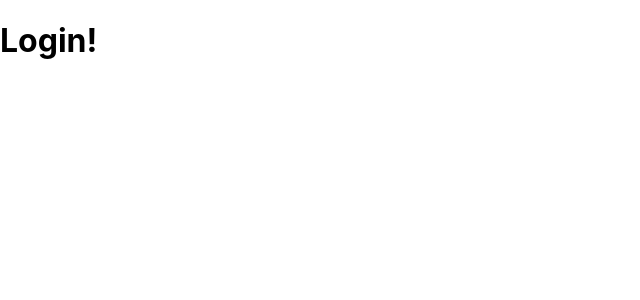
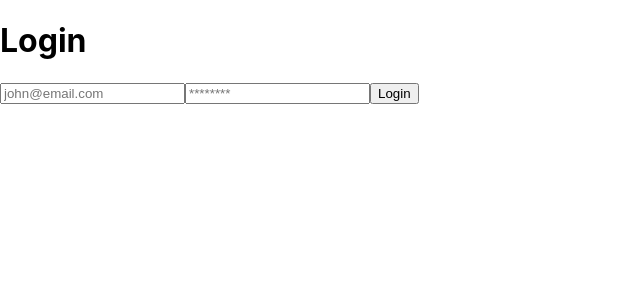
Before and after one commit to webrasa/sz, a Next.js app: page /auth/login in a window 1280 px wide. Shown: the top 300 px of the page, without its empty margins (0-640 px from the left). Built offline with nearby package versions, Linux system fonts and the light colour scheme.

Commit message:
Pure JWT

```diff
--- a/pages/auth/login.tsx
+++ b/pages/auth/login.tsx
@@ -1,11 +1,47 @@
-import type { NextPage } from 'next'
-type Props = {
-    role: []
-  }
+import { NextPage } from "next";
+import { signIn } from "next-auth/react";
+import { FormEventHandler, useState } from "react";
 
-const Login: NextPage<Props> = (props) => {
+interface Props {}
 
-    return <h1>Login!</h1>
-}
+const SignIn: NextPage = (props): JSX.Element => {
+  const [userInfo, setUserInfo] = useState({ email: "", password: "" });
+  const handleSubmit: FormEventHandler<HTMLFormElement> = async (e) => {
+    // validate your userinfo
+    e.preventDefault();
 
-export default Login
+    const res = await signIn("credentials", {
+      email: userInfo.email,
+      password: userInfo.password,
+      redirect: false,
+    });
+
+    console.log(res);
+  };
+  return (
+    <div className="sign-in-form">
+      <form onSubmit={handleSubmit}>
+        <h1>Login</h1>
+        <input
+          value={userInfo.email}
+          onChange={({ target }) =>
+            setUserInfo({ ...userInfo, email: target.value })
+          }
+          type="email"
+          placeholder="john@email.com"
+        />
+        <input
+          value={userInfo.password}
+          onChange={({ target }) =>
+            setUserInfo({ ...userInfo, password: target.value })
+          }
+          type="password"
+          placeholder="********"
+        />
+        <input type="submit" value="Login" />
+      </form>
+    </div>
+  );
+};
+
+export default SignIn;
```
Also changed, not shown: TESTmiddleware.ts (added, +18 -0 lines), pages/admin.tsx (added, +9 -0 lines), pages/api/[GOOGLE...nextauth].ts (added, +83 -0 lines), pages/api/auth/[...nextauth].ts (+49 -56 lines).
